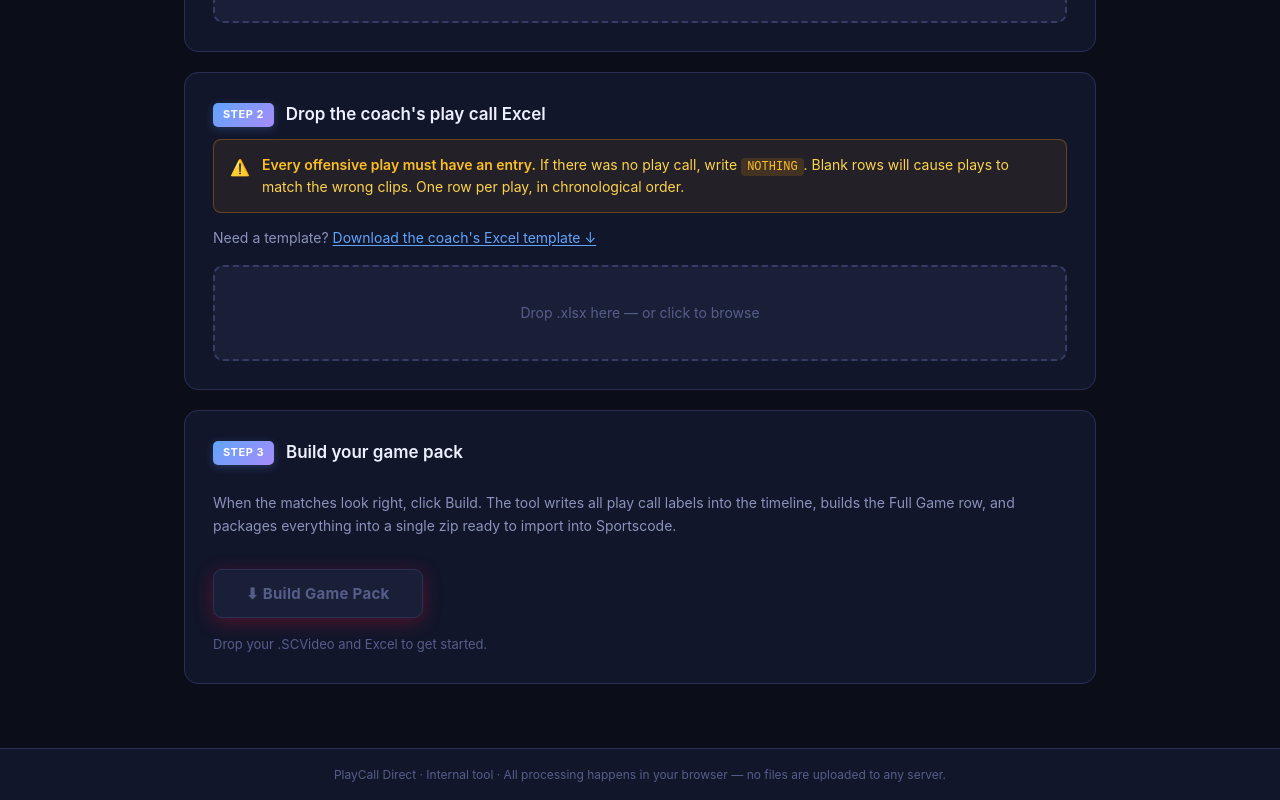
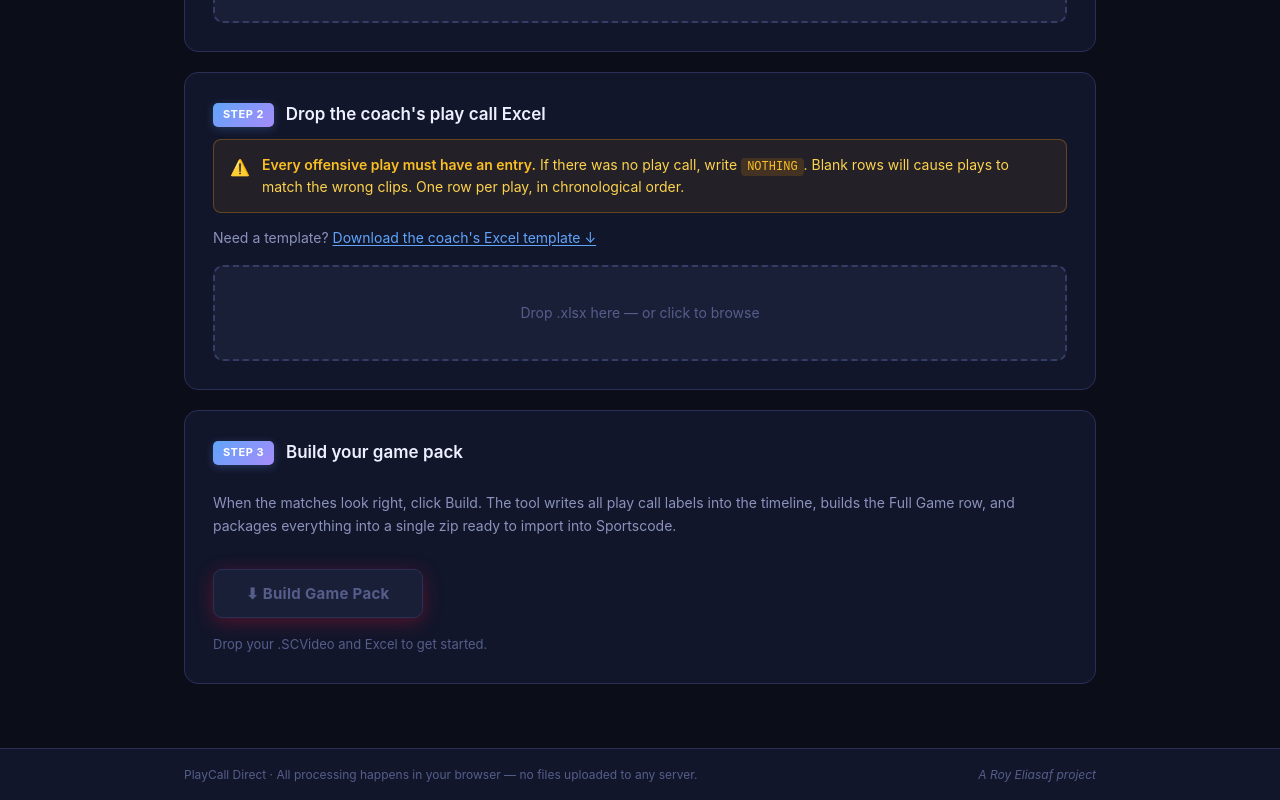
Before and after one commit to royeliasaf/playcall-direct, a React (Vite) app: page / in a window 1280 px wide. Shown: the part 784-1584 px from the top of the page. Built offline with nearby package versions, Linux system fonts and the light colour scheme.

Commit message:
Tagline update, Build card above review table, Roy credit in footer

```diff
--- a/src/App.jsx
+++ b/src/App.jsx
@@ -107,7 +107,7 @@ export default function App() {
               <span className="logo-text">PlayCall Direct</span>
               <span className="logo-version">v1.0</span>
             </div>
-            <p className="header-tagline">Label play calls on Sportscode timelines — no Save to Source needed.</p>
+            <p className="header-tagline">Drop two files. Get a full labeled game pack. No extra steps.</p>
           </div>
         </div>
       </header>
@@ -236,28 +236,6 @@ export default function App() {
           />
         </section>
 
-        {/* ── Review ── */}
-        {assignments.length > 0 && (
-          <section className="card">
-            <div className="card-header">
-              <div className="step-badge step-badge-review">Review</div>
-              <h2>Match review</h2>
-            </div>
-            <p className="card-desc">
-              Each offense clip is matched to one Excel play in order. Free throws are auto-detected and skipped. Edit any play call inline — changes write directly into the timeline.
-            </p>
-            <StatsBar assignments={assignments} plays={plays} />
-            <div className="notice-good">
-              ✓ <strong>{assignments.filter(a => a.kind === 'ft').length} FT clips</strong> auto-labeled &nbsp;·&nbsp;
-              <strong>{assignments.filter(a => a.kind === 'play').length} plays</strong> matched
-              {assignments.filter(a => a.kind === 'leftover').length > 0 &&
-                <> &nbsp;·&nbsp; <span className="notice-warn">{assignments.filter(a => a.kind === 'leftover').length} clips unmatched</span></>
-              }
-            </div>
-            <ReviewTable assignments={assignments} onCallChange={onCallChange} />
-          </section>
-        )}
-
         {/* ── Build ── */}
         <section className="card card-build">
           <div className="card-header">
@@ -296,10 +274,35 @@ export default function App() {
           {genState.status === 'error' && <div className="banner banner-error">⚠ Build failed: {genState.error}</div>}
         </section>
 
+        {/* ── Review ── */}
+        {assignments.length > 0 && (
+          <section className="card">
+            <div className="card-header">
+              <div className="step-badge step-badge-review">Review</div>
+              <h2>Match review</h2>
+            </div>
+            <p className="card-desc">
+              Each offense clip is matched to one Excel play in order. Free throws are auto-detected and skipped. Edit any play call inline — changes write directly into the timeline.
+            </p>
+            <StatsBar assignments={assignments} plays={plays} />
+            <div className="notice-good">
+              ✓ <strong>{assignments.filter(a => a.kind === 'ft').length} FT clips</strong> auto-labeled &nbsp;·&nbsp;
+              <strong>{assignments.filter(a => a.kind === 'play').length} plays</strong> matched
+              {assignments.filter(a => a.kind === 'leftover').length > 0 &&
+                <> &nbsp;·&nbsp; <span className="notice-warn">{assignments.filter(a => a.kind === 'leftover').length} clips unmatched</span></>
+              }
+            </div>
+            <ReviewTable assignments={assignments} onCallChange={onCallChange} />
+          </section>
+        )}
+
       </main>
 
       <footer className="footer">
-        <div className="container">PlayCall Direct · Internal tool · All processing happens in your browser — no files are uploaded to any server.</div>
+        <div className="container">
+          <span>PlayCall Direct · All processing happens in your browser — no files uploaded to any server.</span>
+          <span className="footer-credit">A Roy Eliasaf project</span>
+        </div>
       </footer>
     </div>
   );
--- a/src/index.css
+++ b/src/index.css
@@ -674,7 +674,20 @@ tr.q-divider td {
   padding: 16px 0;
   font-size: 12px;
   color: var(--ink3);
-  text-align: center;
+}
+
+.footer .container {
+  display: flex;
+  justify-content: space-between;
+  align-items: center;
+  gap: 16px;
+  flex-wrap: wrap;
+}
+
+.footer-credit {
+  color: var(--ink3);
+  font-style: italic;
+  flex-shrink: 0;
 }
 
 /* ── Responsive ── */
```
